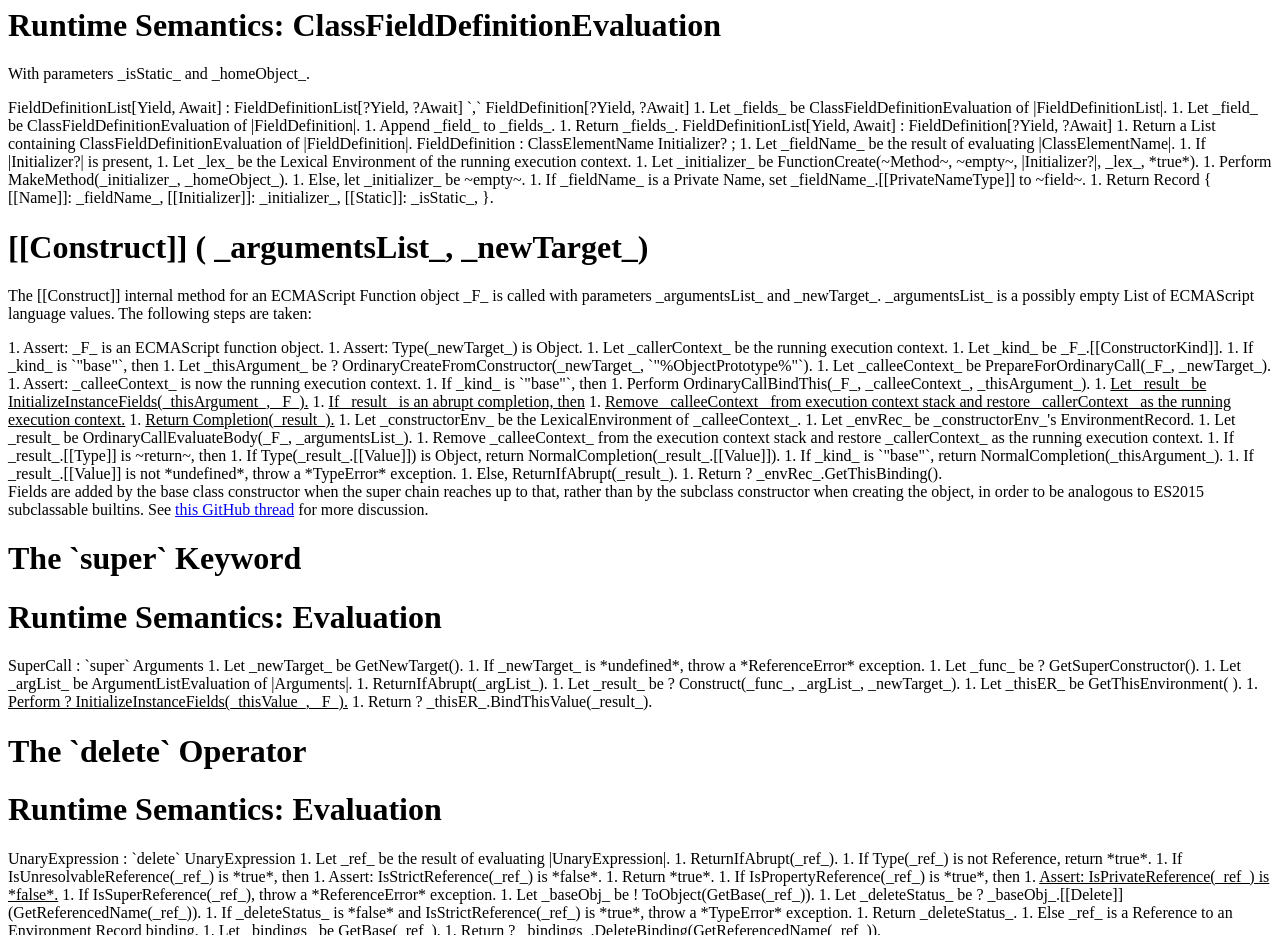
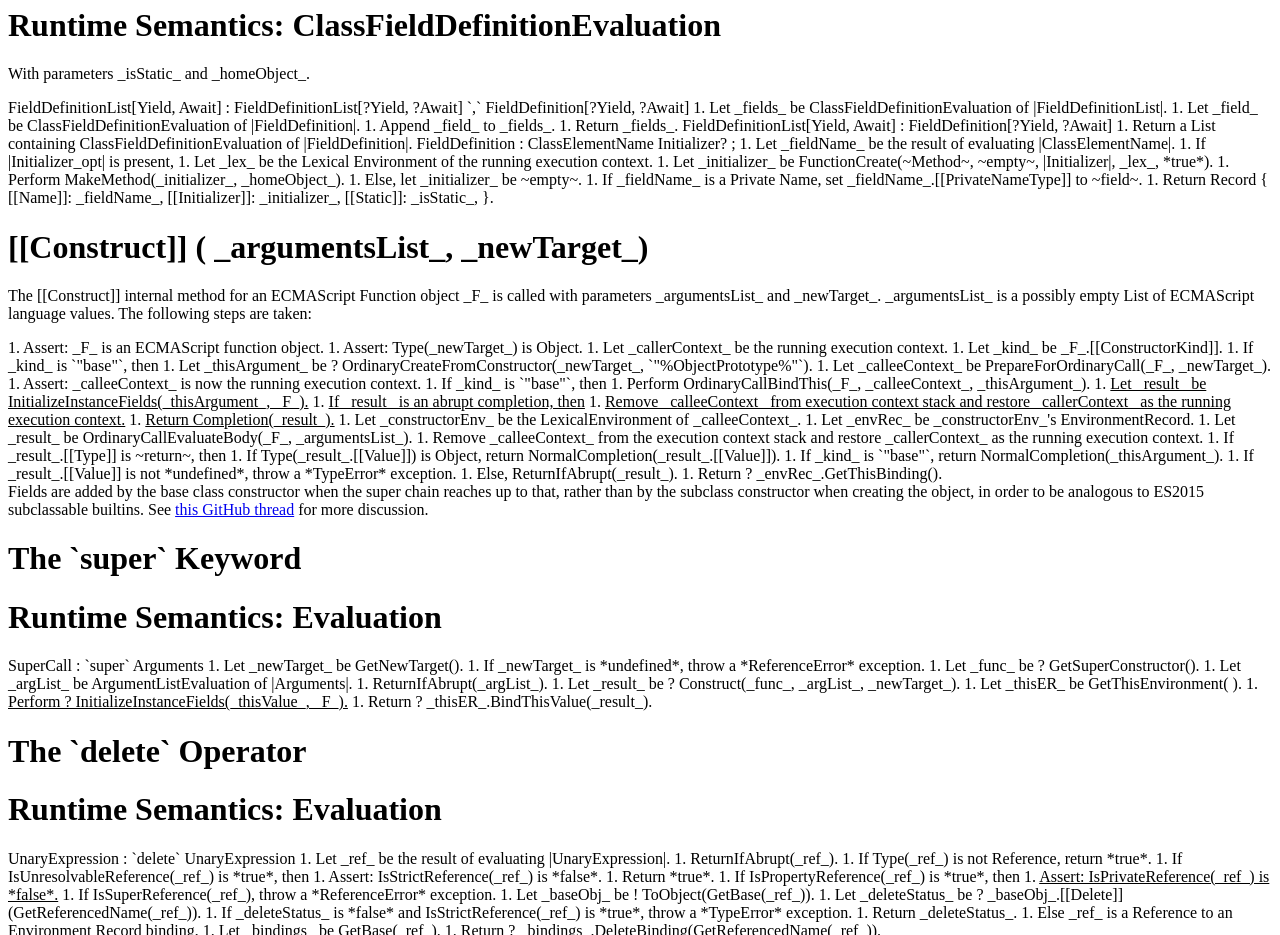
Before and after one commit to tc39/proposal-class-fields, a plain HTML site: page spec-private-methods.html in a window 1280 px wide. Shown: the part 4600-5535 px from the top of the page. Drawn offline with Linux system fonts and the light colour scheme.

Commit message:
Fix up syntax

```diff
--- a/spec-private-methods.html
+++ b/spec-private-methods.html
@@ -728,9 +728,9 @@ emu-example pre {
   </emu-grammar>
   <emu-alg>
     1. Let _fieldName_ be the result of evaluating |ClassElementName|.
-    1. If |Initializer?| is present,
+    1. If |Initializer_opt| is present,
       1. Let _lex_ be the Lexical Environment of the running execution context.
-      1. Let _initializer_ be FunctionCreate(~Method~, ~empty~, |Initializer?|, _lex_, *true*).
+      1. Let _initializer_ be FunctionCreate(~Method~, ~empty~, |Initializer|, _lex_, *true*).
       1. Perform MakeMethod(_initializer_, _homeObject_).
     1. Else, let _initializer_ be ~empty~.
     1. If _fieldName_ is a Private Name, set _fieldName_.[[PrivateNameType]] to ~field~.
```
Also changed, not shown: spec.html (+2 -2 lines).
